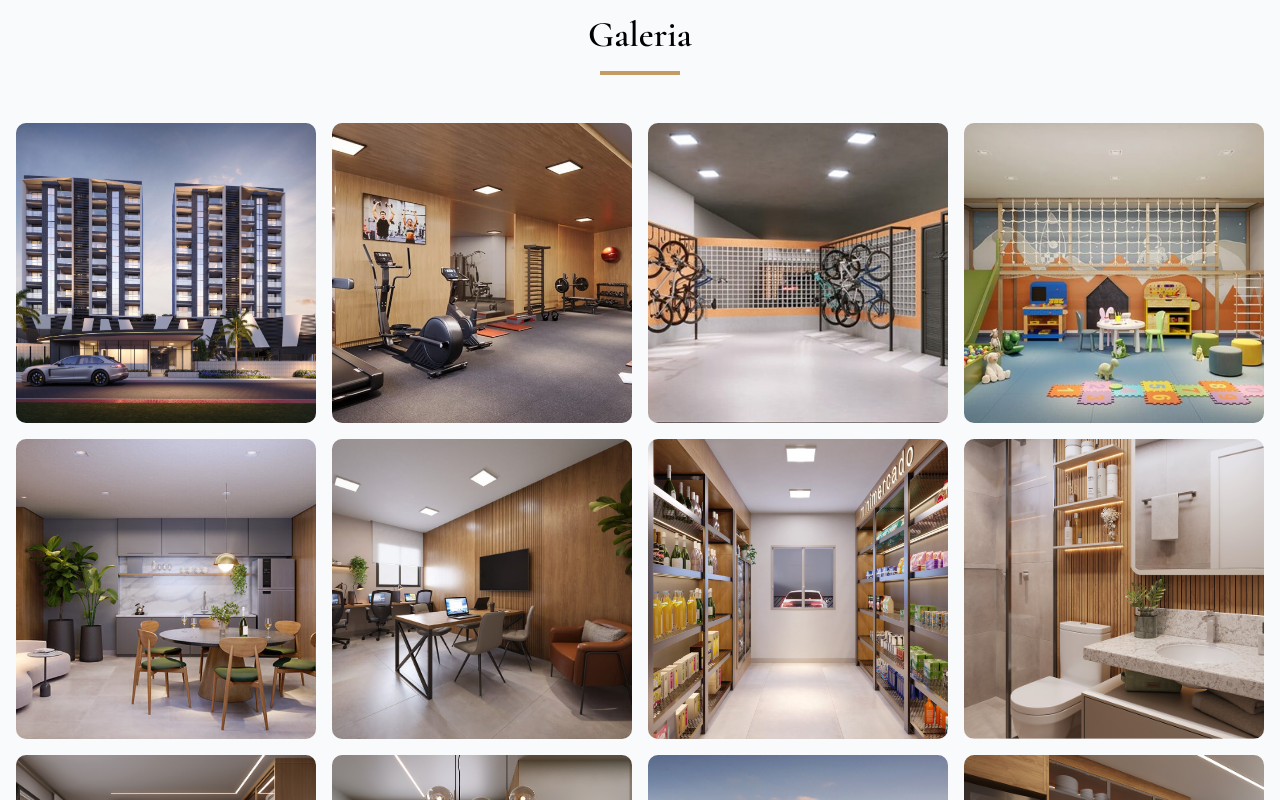
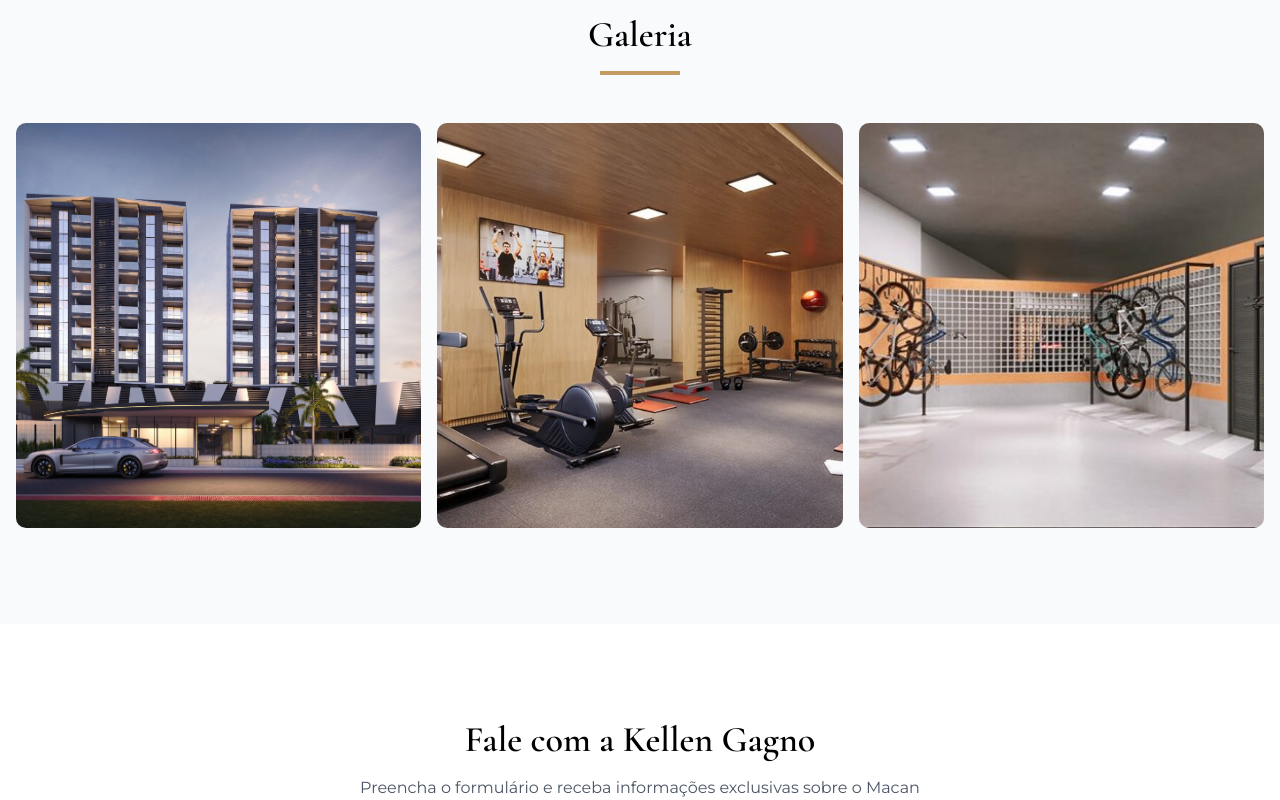
Before and after one commit to v4nd3r/v0-kellen-gagno-landing-page, a Next.js app: page /macan-residence in a window 1280 px wide. Shown: the part 5500-6300 px from the top of the page. Built offline with nearby package versions, Linux system fonts and the light colour scheme.

Commit message:
Criando carrosel com a galeria de imagens

```diff
--- a/app/macan-residence/page.tsx
+++ b/app/macan-residence/page.tsx
@@ -90,6 +90,12 @@ export default function MacanResidencePage() {
     const whatsappUrl = `https://wa.me/5527992743485?text=${encodeURIComponent(message)}`
     window.open(whatsappUrl, "_blank")
   }
+
+  const itemsPerPage = 3
+  const totalGallerySlides = Math.ceil(galeria.length / itemsPerPage)
+  const gallerySlides = Array.from({ length: totalGallerySlides }, (_, index) =>
+    galeria.slice(index * itemsPerPage, index * itemsPerPage + itemsPerPage)
+  )
 
   return (
     <main className="min-h-screen bg-white">
@@ -419,9 +425,14 @@ export default function MacanResidencePage() {
             </h2>
             <div className="w-20 h-1 bg-[#c49b63] mx-auto" />
           </div>
-          <div className="grid md:grid-cols-2 lg:grid-cols-4 gap-4">
-            {galeria.map((image, index) => (
-              <div key={index} className="relative aspect-square rounded-lg overflow-hidden group">
+          <div className="overflow-auto">
+            <div
+              className="flex gap-4 transition-transform duration-500"
+            >
+              {gallerySlides.map((slide, slideIndex) => (
+                <div key={slideIndex} className="flex-shrink-0 w-full grid gap-4 grid-cols-1 md:grid-cols-3">
+                  {slide.map((image) => (
+                    <div key={image.src} className="relative aspect-square rounded-lg overflow-hidden group">
                       <Image
                         src={image.src}
                         alt={image.alt}
@@ -431,6 +442,9 @@ export default function MacanResidencePage() {
                       <div className="absolute inset-0 bg-black/0 group-hover:bg-black/30 transition-colors duration-300" />
                     </div>
                   ))}
+                </div>
+              ))}
+            </div>
           </div>
         </div>
       </section>
```
Lines whose indentation alone changed are shown as unchanged.
